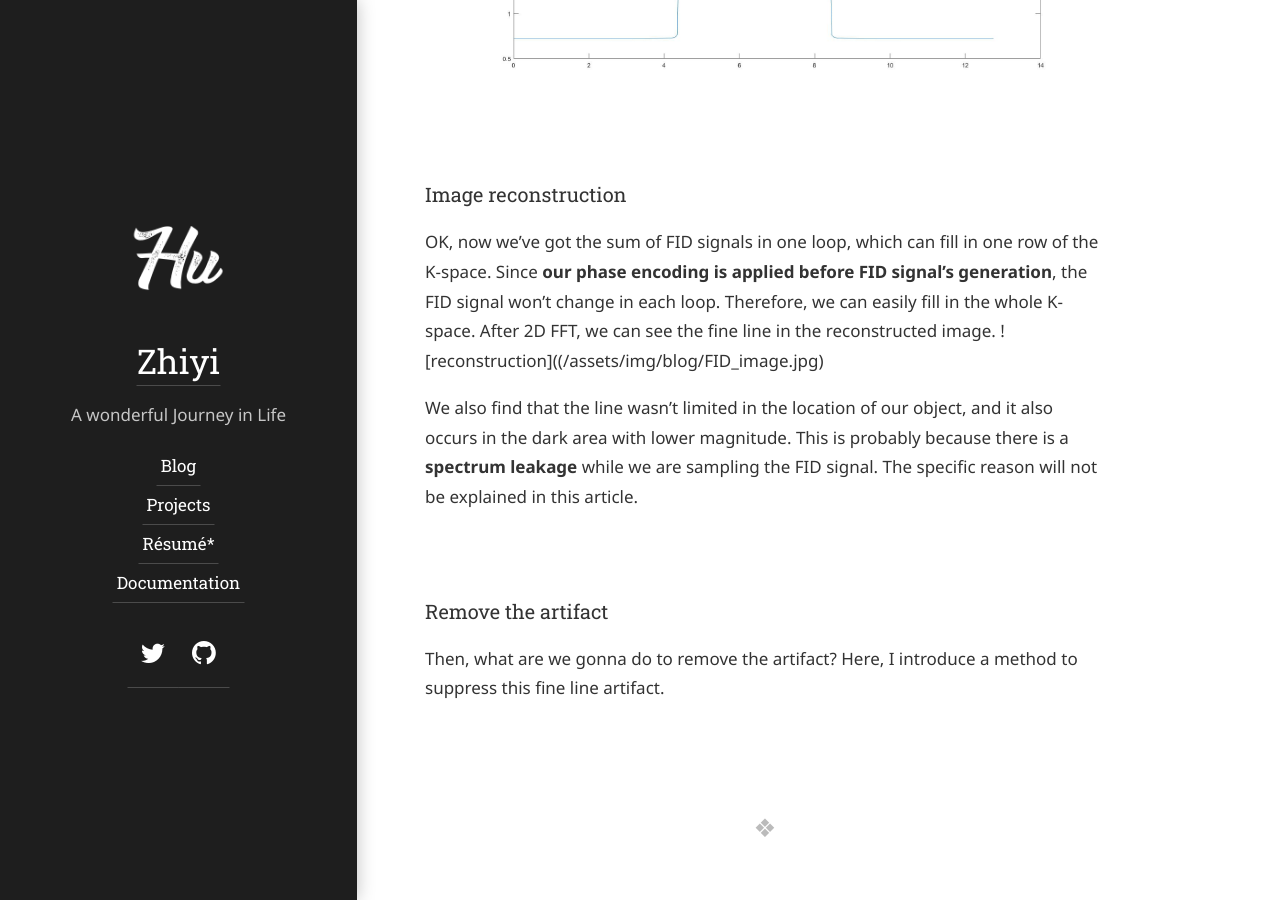
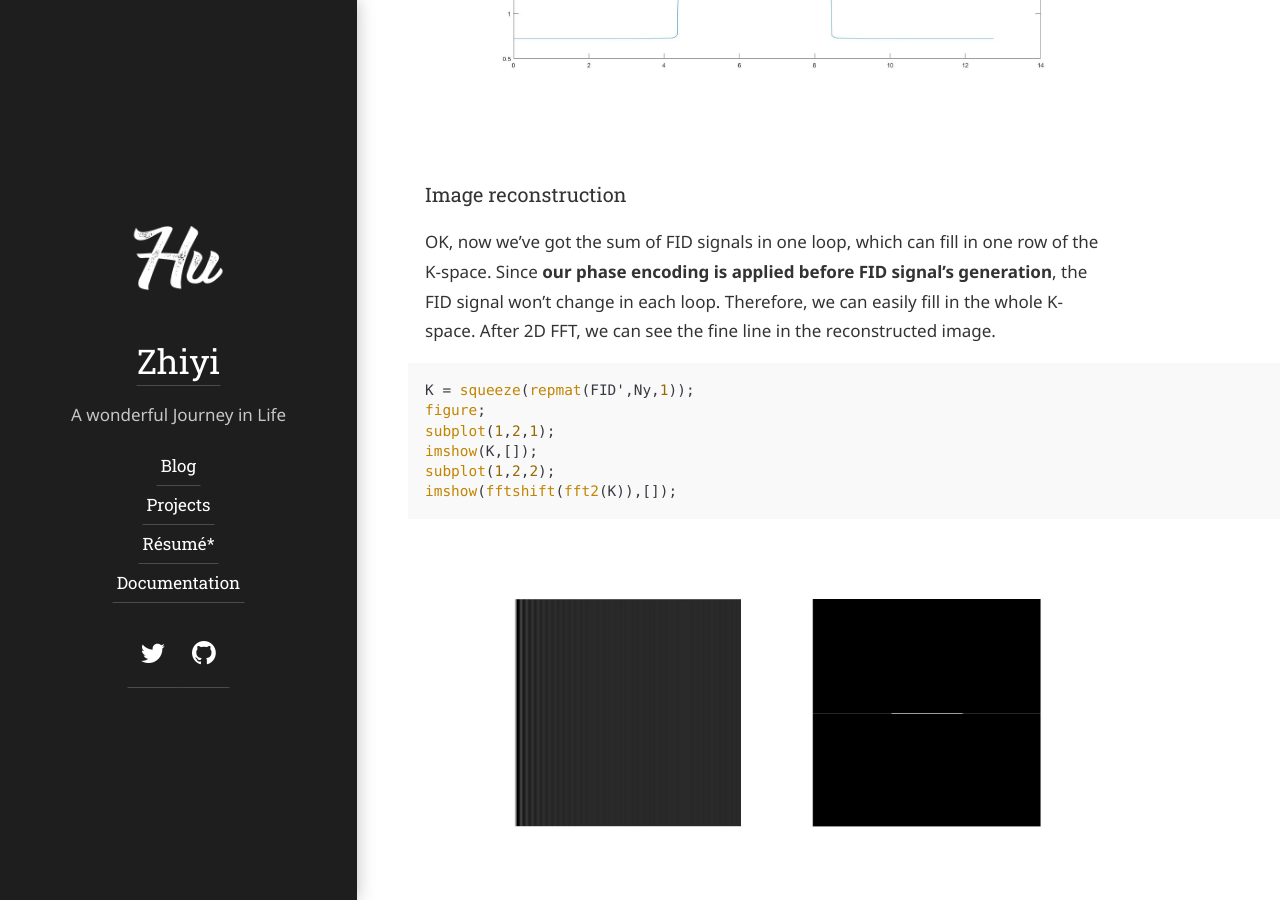
Before and after one commit to JacquelineHu/JacquelinHu.github.io, a Jekyll site: the page built from hydejack/_posts/2019-11-14-FID-noise-in-SE.md, in a window 1280 px wide and 900 px high, scrolled down 5566 px. Built offline with Jekyll 4.4.1, drawn with Linux system fonts in a browser that asks for light colours; some web fonts are replaced; our own code applies the rules of GitHub Pages for plain Markdown files.

Commit message:
Update 2019-11-14-FID-noise-in-SE.md

````diff
--- a/hydejack/_posts/2019-11-14-FID-noise-in-SE.md
+++ b/hydejack/_posts/2019-11-14-FID-noise-in-SE.md
@@ -98,7 +98,15 @@ The plotted pictures are as follows:
 
 ### Image reconstruction
 OK, now we've got the sum of FID signals in one loop, which can fill in one row of the K-space. Since **our phase encoding is applied before FID signal's generation**, the FID signal won't change in each loop. Therefore, we can easily fill in the whole K-space. After 2D FFT, we can see the fine line in the reconstructed image.
-![reconstruction]((/assets/img/blog/FID_image.jpg)
+```matlab
+K = squeeze(repmat(FID',Ny,1));
+figure;
+subplot(1,2,1);
+imshow(K,[]);
+subplot(1,2,2);
+imshow(fftshift(fft2(K)),[]);
+```
+![reconstruction](/assets/img/blog/FID_image.jpg)
 
 We also find that the line wasn't limited in the location of our object, and it also occurs in the dark area with lower magnitude. This is probably because there is a **spectrum leakage** while we are sampling the FID signal. The specific reason will not be explained in this article.
 
````
